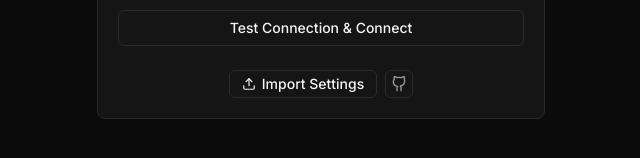
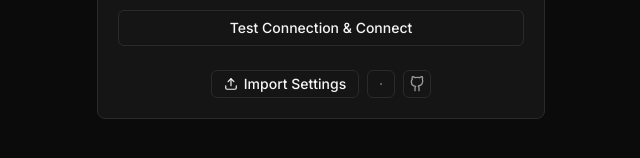
Before and after one commit to afrizalyogi/smtpanel, a Next.js app: page / in a window 1280 px wide. Shown: the part 628-786 px from the top of the page, without its empty margins (319-959 px from the left). Built offline with nearby package versions, Linux system fonts and the light colour scheme.

Commit message:
feat: add light and dark mode support with next-themes

```diff
--- a/package.json
+++ b/package.json
@@ -13,6 +13,7 @@
     "clsx": "^2.1.1",
     "lucide-react": "^1.48.0",
     "next": "16.3.6",
+    "next-themes": "^0.4.6",
     "nodemailer": "^10.0.11",
     "react": "19.2.8",
     "react-dom": "19.2.8",
--- a/src/app/globals.css
+++ b/src/app/globals.css
@@ -1,6 +1,26 @@
 @import "tailwindcss";
 
 :root {
+  --bg: #F4F4F5;
+  --surface: #FFFFFF;
+  --surface-warm: #F8F8F8;
+  --fg: #09090B;
+  --fg-2: #18181B;
+  --muted: #71717A;
+  --meta: #71717A;
+  --border: #E4E4E7;
+  --border-soft: #F4F4F5;
+  --accent: #F48120;
+  --accent-on: #FFFFFF;
+  --accent-hover: #E37013;
+  --success: #16A34A;
+  --warn: #EAB308;
+  --danger: #DC2626;
+
+  --focus-ring: 0 0 0 2px rgba(244, 129, 32, 0.4);
+}
+
+.dark {
   --bg: #0B0B0B;
   --surface: #151515;
   --surface-warm: #1A1A1A;
--- a/src/app/layout.tsx
+++ b/src/app/layout.tsx
@@ -17,12 +17,12 @@ export default function RootLayout({
   children: React.ReactNode;
 }>) {
   return (
-    <html lang="en" className="dark">
+    <html lang="en" suppressHydrationWarning>
       <body className={`${inter.className} min-h-screen bg-bg text-fg text-sm antialiased`}>
         <Providers>
           {children}
           <Toaster
-            theme="dark"
+            theme="system"
             toastOptions={{
               className: 'bg-surface border-border text-fg rounded-md shadow-lg',
               style: {
--- a/src/app/page.tsx
+++ b/src/app/page.tsx
@@ -2,7 +2,8 @@
 
 import * as React from "react";
 import { useRouter } from "next/navigation";
-import { Mail, Key, Upload, X } from "lucide-react";
+import { Mail, Key, Upload, X, Sun, Moon } from "lucide-react";
+import { ThemeToggle } from "@/components/ThemeToggle";
 import { Button } from "@/components/ui/button";
 import { Input } from "@/components/ui/input";
 import { Label } from "@/components/ui/label";
@@ -240,6 +241,9 @@ export default function ConnectPage() {
               >
                 <Upload className="h-3.5 w-3.5" /> Import Settings
               </button>
+
+              <ThemeToggle />
+
               <a
                 href="https://github.com/afrizalyogi/smtpanel"
                 target="_blank"
--- /dev/null
+++ b/src/components/ThemeToggle.tsx
@@ -0,0 +1,38 @@
+"use client";
+
+import { useTheme } from "next-themes";
+import { useEffect, useState } from "react";
+import { Sun, Moon } from "lucide-react";
+
+export function ThemeToggle() {
+  const { theme, setTheme } = useTheme();
+  const [mounted, setMounted] = useState(false);
+
+  useEffect(() => {
+    setMounted(true);
+  }, []);
+
+  if (!mounted) {
+    return (
+      <button
+        type="button"
+        className="flex items-center justify-center h-7 w-7 rounded-md border border-border bg-transparent hover:bg-surface-warm text-muted hover:text-fg transition-colors"
+        aria-label="Toggle Theme"
+      >
+        <span className="h-4 w-4" />
+      </button>
+    );
+  }
+
+  return (
+    <button
+      type="button"
+      onClick={() => setTheme(theme === "dark" ? "light" : "dark")}
+      className="flex items-center justify-center h-7 w-7 rounded-md border border-border bg-transparent hover:bg-surface-warm text-muted hover:text-fg transition-colors"
+      title="Toggle Theme"
+      aria-label="Toggle Theme"
+    >
+      {theme === "dark" ? <Sun className="h-4 w-4" /> : <Moon className="h-4 w-4" />}
+    </button>
+  );
+}
--- a/src/components/layout/AppLayout.tsx
+++ b/src/components/layout/AppLayout.tsx
@@ -7,6 +7,7 @@ import { LayoutDashboard, Send, History, Settings, Menu, Mail, FileText, LogOut,
 import { cn } from "@/lib/utils";
 import { useAppStore } from "@/store";
 import { toast } from "sonner";
+import { ThemeToggle } from "@/components/ThemeToggle";
 
 const NAV_ITEMS = [
   { href: "/dashboard", label: "Dashboard", icon: LayoutDashboard },
@@ -58,9 +59,12 @@ export function AppLayout({ children }: { children: React.ReactNode }) {
           mobileMenuOpen ? "translate-x-0" : "-translate-x-full"
         )}
       >
-        <div className="flex items-center gap-2 border-b border-border-soft p-5">
+        <div className="flex items-center justify-between border-b border-border-soft p-5">
+          <div className="flex items-center gap-2">
             <Mail className="h-6 w-6 text-fg" />
             <span className="font-semibold tracking-wide text-fg">SMTPanel</span>
+          </div>
+          <ThemeToggle />
         </div>
 
         <nav className="flex-1 overflow-y-auto py-4 space-y-1">
@@ -138,12 +142,15 @@ export function AppLayout({ children }: { children: React.ReactNode }) {
             <Mail className="h-5 w-5 text-fg" />
             SMTPanel
           </div>
+          <div className="flex items-center gap-2">
+            <ThemeToggle />
             <button
               onClick={() => setMobileMenuOpen(!mobileMenuOpen)}
-            className="rounded p-1 hover:bg-surface-warm"
+              className="rounded p-1 hover:bg-surface-warm flex items-center justify-center h-7 w-7"
             >
-            <Menu className="h-6 w-6 text-fg" />
+              <Menu className="h-5 w-5 text-fg" />
             </button>
+          </div>
         </header>
 
         <main className="flex-1 overflow-y-auto p-4 md:p-6 lg:p-8">
--- a/src/components/providers.tsx
+++ b/src/components/providers.tsx
@@ -2,13 +2,16 @@
 
 import { QueryClient, QueryClientProvider } from "@tanstack/react-query";
 import { useState } from "react";
+import { ThemeProvider } from "next-themes";
 
 export function Providers({ children }: { children: React.ReactNode }) {
   const [queryClient] = useState(() => new QueryClient());
 
   return (
     <QueryClientProvider client={queryClient}>
-      {children}
+      <ThemeProvider attribute="class" defaultTheme="dark" enableSystem={false}>
+        {children}
+      </ThemeProvider>
     </QueryClientProvider>
   );
 }
```
Also changed, not shown: 1 other file (tests, documents, lock files or other folders). Lines whose indentation alone changed are shown as unchanged.
